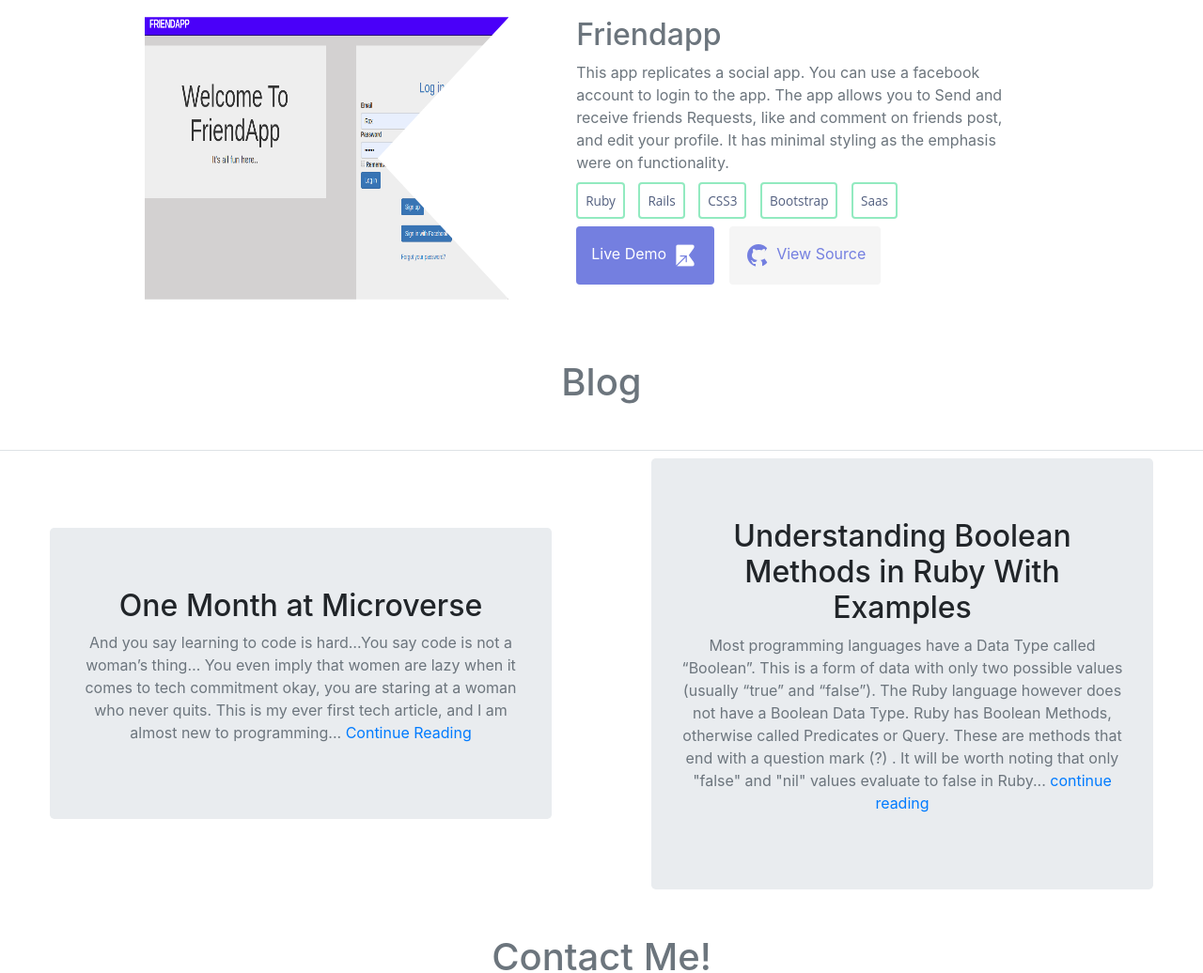
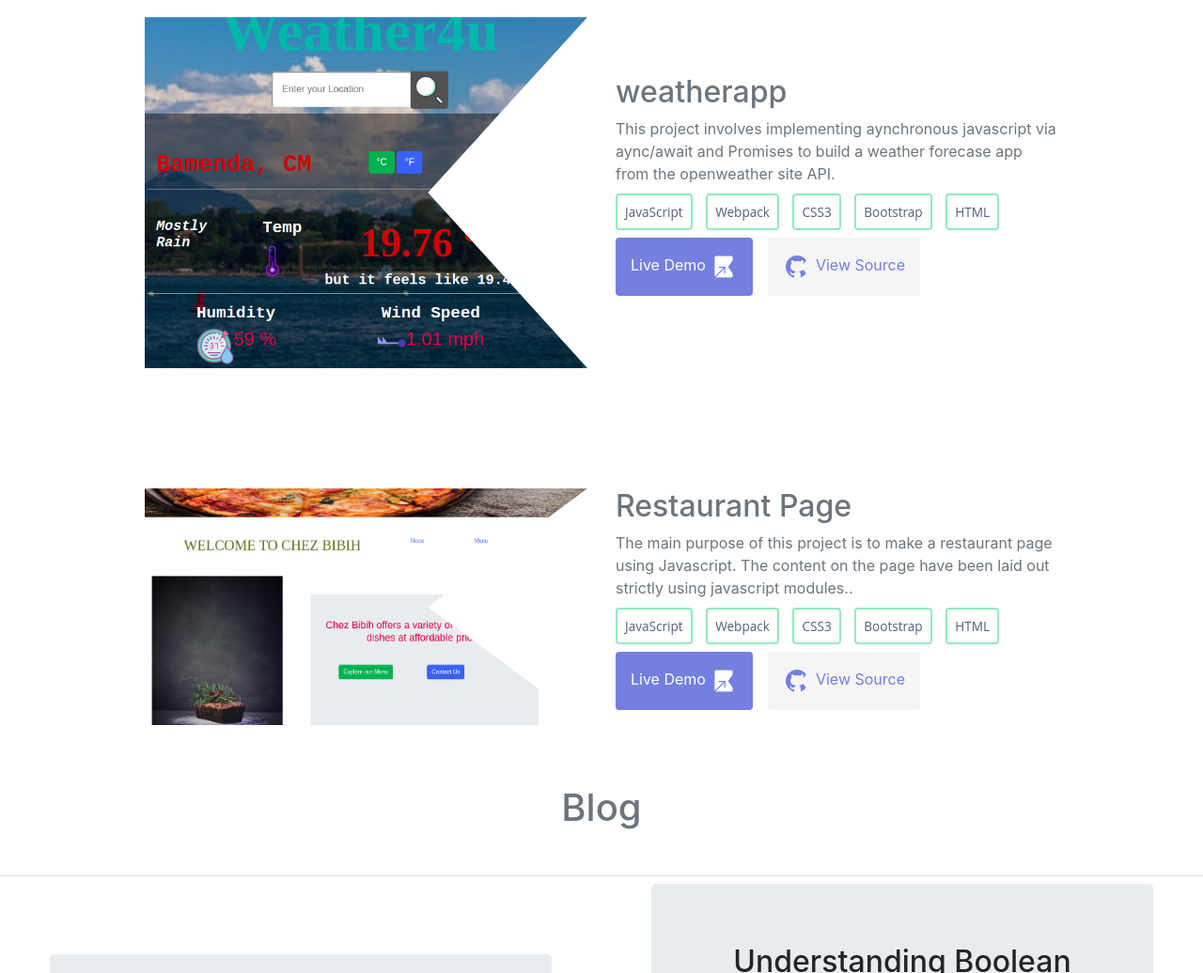
Before and after one commit to Datagirlcmr/now-moved, a plain HTML site: page index.html in a window 1280 px wide. Shown: the part 1980-3016 px from the top of the page at 94% size. Drawn offline with nearby package versions, Linux system fonts and the light colour scheme.

Commit message:
added more projects

```diff
--- a/index.html
+++ b/index.html
@@ -138,29 +138,56 @@
       </div>
 
       <div class=" jumbotron col-md-10 m-auto d-flex bg-white">
-        <div class="col-md-5 d-none d-sm-block">
-          <img class="image-fluid" src="./images/frienapp.png" alt="microverse website">
+        <div class="col-md-6 d-none d-sm-block">
+          <img class="image-fluid" src="./images/weatherapp.png" alt="microverse website">
         </div>
         <div class="col-md-6 m-auto col-xs-10 col-sm-12">
-          <h2 class="text-secondary">Friendapp</h2>
-          <p class="text-secondary">This app replicates a social app. You can use
-            a facebook account to login to the app. The app allows you to Send and receive friends Requests,
-            like and comment on friends post, and edit your profile. It has minimal styling as the
-            emphasis were on functionality.
+          <h2 class="text-secondary">weatherapp</h2>
+          <p class="text-secondary">This project involves implementing aynchronous
+             javascript via aync/await
+             and Promises to build a weather forecase app from the openweather site API.
           </p>
           <p class="tools">
-            <span>Ruby</span>
-            <span>Rails</span>
+            <span>JavaScript</span>
+            <span>Webpack</span>
             <span>CSS3</span>
             <span>Bootstrap</span>
-            <span>Saas</span>
+            <span>HTML</span>
           </p>
           <p class="d-flex">
-            <a class="linky p-3 rounded mr-2" href="https://afternoon-mesa-55417.herokuapp.com/">
+            <a class="linky p-3 rounded mr-2" href="https://datagirlcmr.github.io/Weather-App">
               Live Demo
               <img class="icons" src="./images/icons8-open-in-popup-30.png" alt="">
             </a>
-            <a class="whity p-3 rounded ml-2" href="https://github.com/Datagirlcmr/facebook-clone">
+            <a class="whity p-3 rounded ml-2" href="https://github.com/Datagirlcmr/Weather-App">
+            <img class="icons" src="./images/icons8-github-30.png" alt=""> View Source
+          </a>
+          </p>
+        </div>
+      </div>
+
+      <div class=" jumbotron col-md-10 m-auto d-flex bg-white">
+        <div class="col-md-6 d-none d-sm-block">
+          <img class="image-fluid" src="./images/restaurant1.png" alt="restaurant page">
+        </div>
+        <div class="col-md-6 m-auto col-xs-10 col-sm-12">
+          <h2 class="text-secondary">Restaurant Page</h2>
+          <p class="text-secondary">The main purpose of this project is to make a restaurant page using Javascript.
+            The content on the page have been laid out strictly using javascript modules..
+          </p>
+          <p class="tools">
+            <span>JavaScript</span>
+            <span>Webpack</span>
+            <span>CSS3</span>
+            <span>Bootstrap</span>
+            <span>HTML</span>
+          </p>
+          <p class="d-flex">
+            <a class="linky p-3 rounded mr-2" href="https://raw.githack.com/Datagirlcmr/Restaurant-Page/development/dist/index.html">
+              Live Demo
+              <img class="icons" src="./images/icons8-open-in-popup-30.png" alt="">
+            </a>
+            <a class="whity p-3 rounded ml-2" href="https://github.com/Datagirlcmr/Restaurant-Page">
             <img class="icons" src="./images/icons8-github-30.png" alt=""> View Source
           </a>
           </p>
```
Also changed, not shown: images/restaurant1.png (added), images/weatherapp.png (added).
